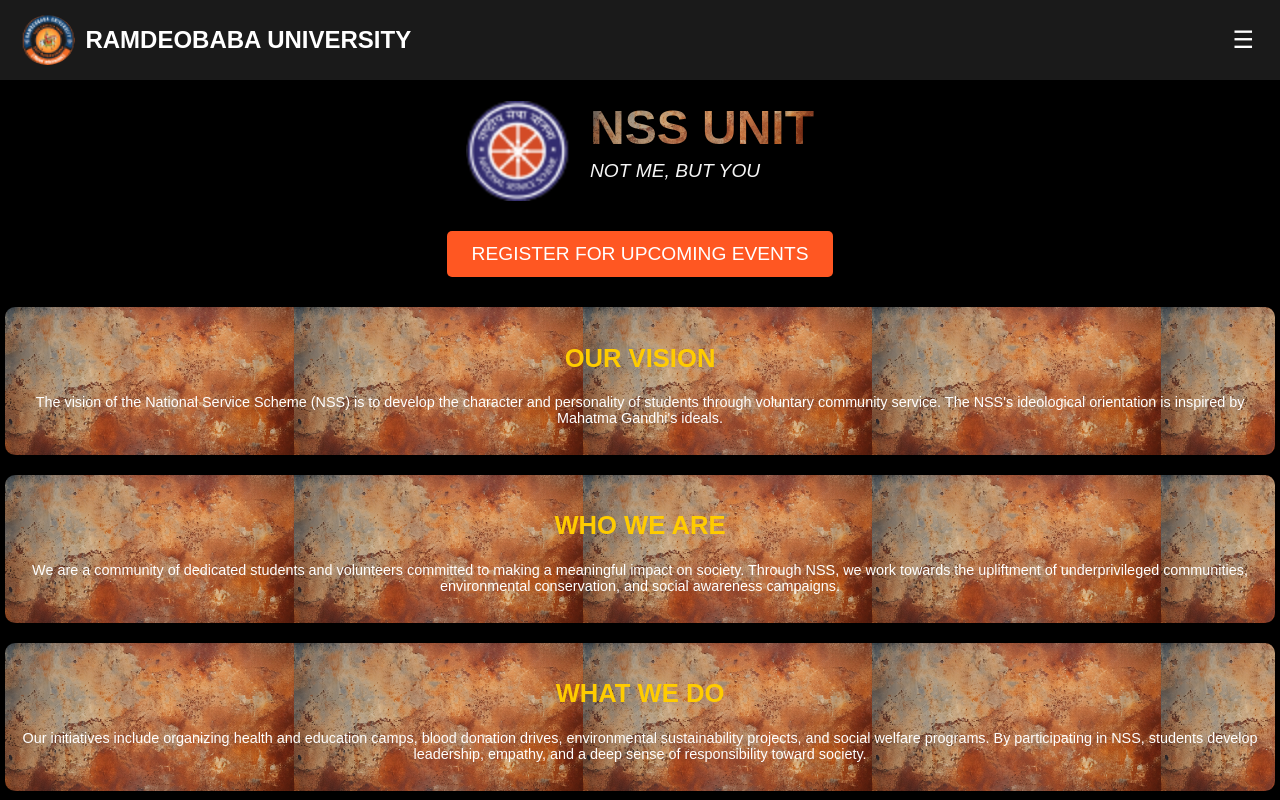
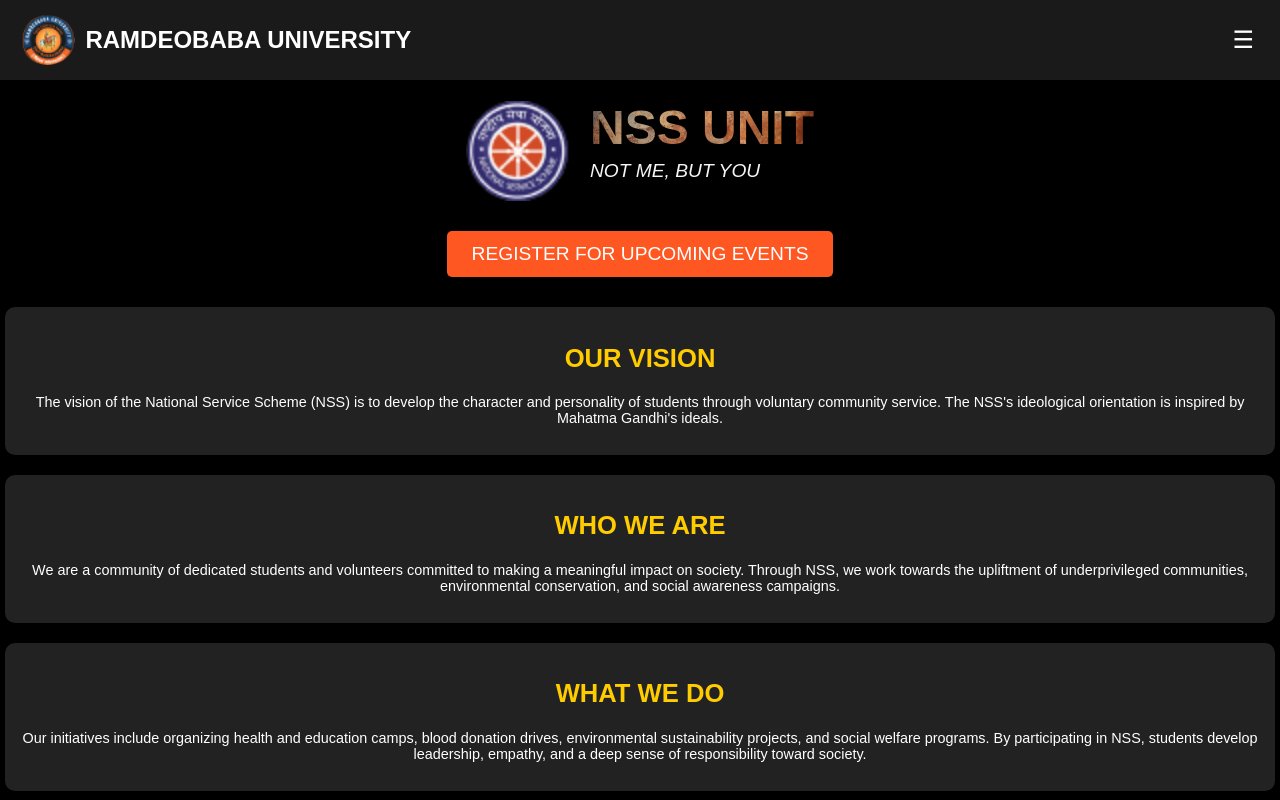
Before and after one commit to rudrakshnalbalwar/website, a React (Create React App) app: page / in a window 1280 px wide. Shown: the top 800 px of the page. Built offline with nearby package versions, Linux system fonts and the light colour scheme.

Commit message:
Updated Background

```diff
--- a/src/NSSUnit.css
+++ b/src/NSSUnit.css
@@ -155,7 +155,6 @@
   padding: 15px;
   margin: 10px 5px;
   background-color: #222;
-  background-image: url('./Images/NSS_TITLE.png');
   border-radius: 10px;
 }
 
```
